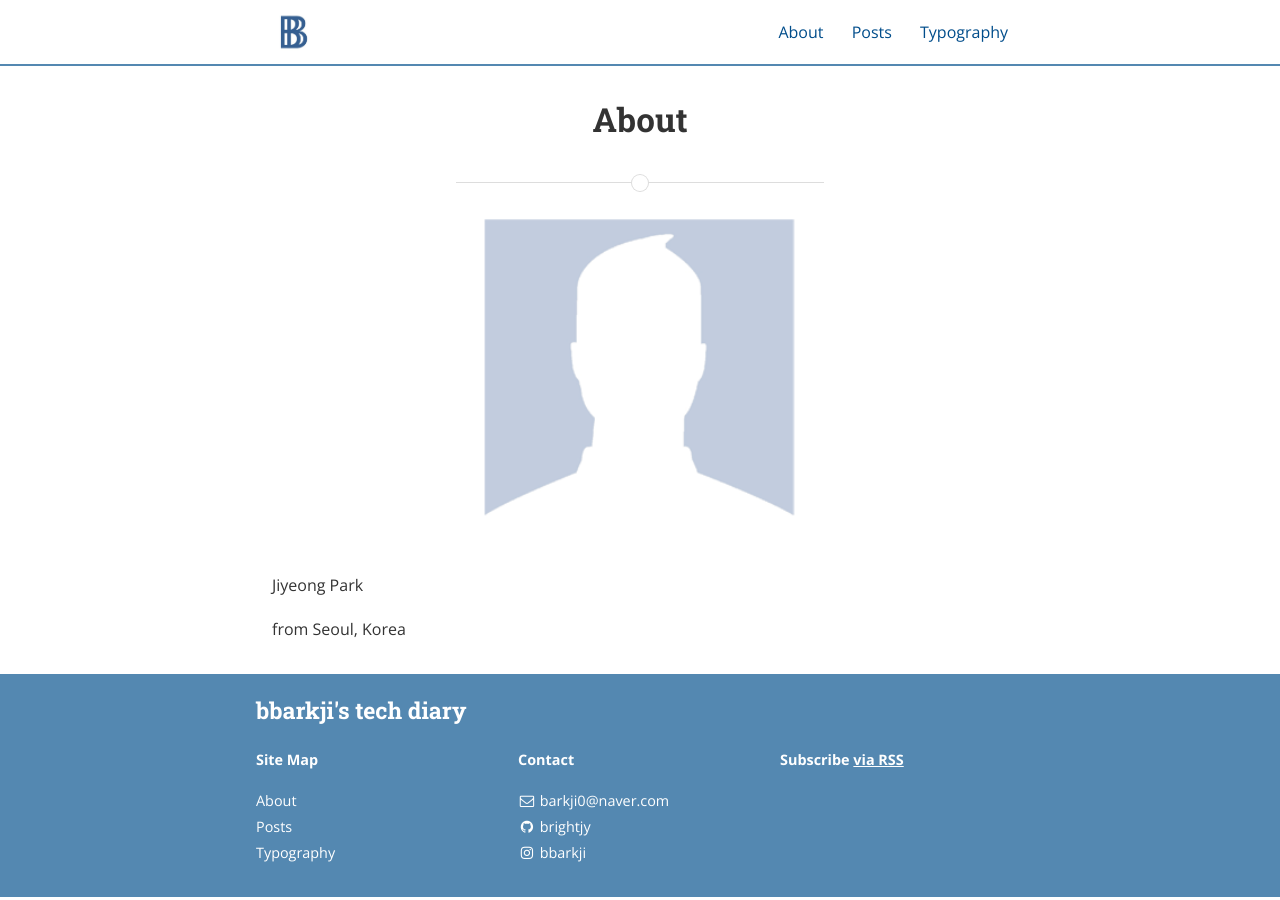
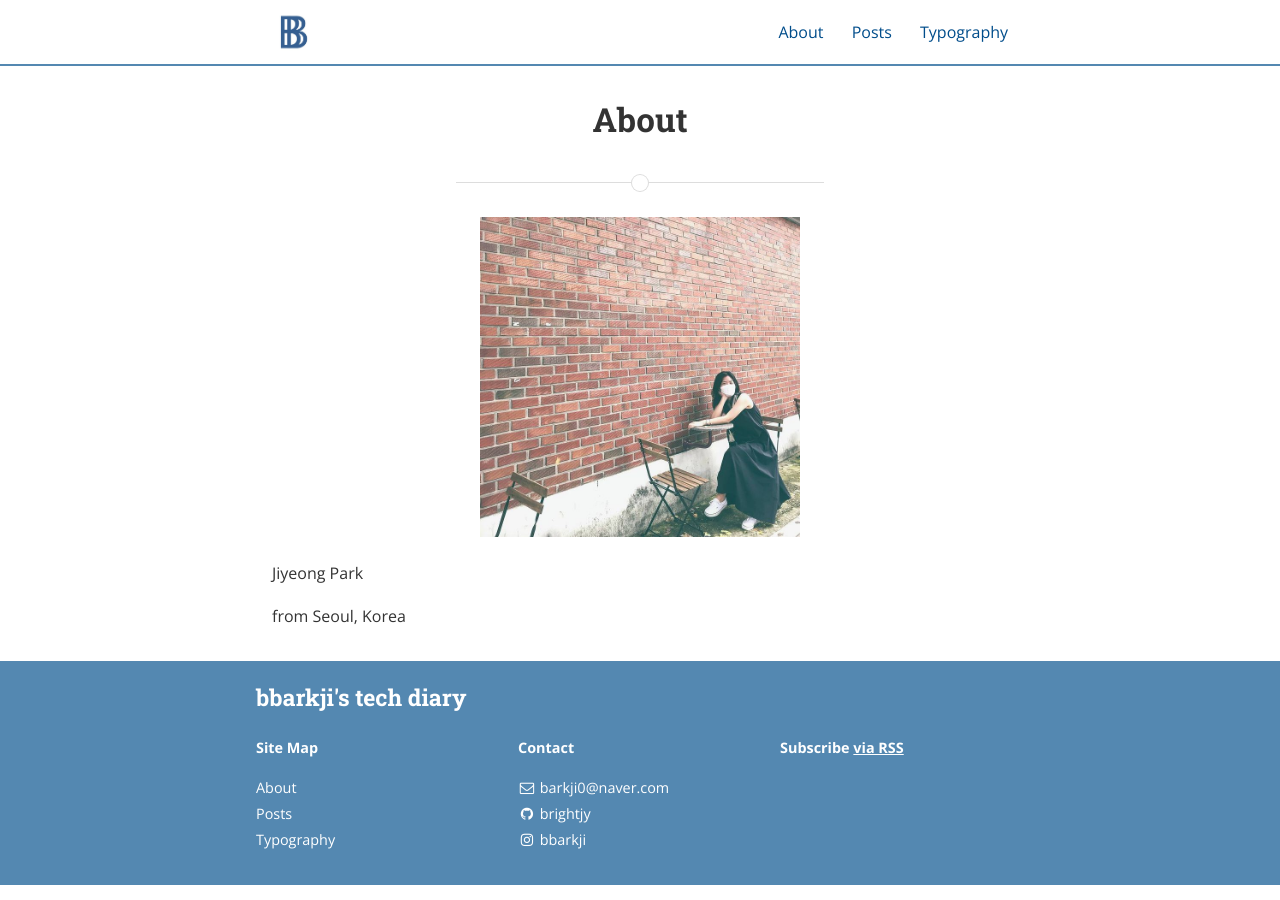
Before and after one commit to brightjy/brightjy.github.io, a Jekyll site: the page built from about.md, in a window 1280 px wide. Built offline with Jekyll 4.4.1, drawn with Linux system fonts in a browser that asks for light colours; nearby versions of some CDN libraries.

Commit message:
profile img changed

```diff
--- a/about.md
+++ b/about.md
@@ -5,7 +5,7 @@
 main_nav: true
 ---
 
-![alt text]({{ site.baseurl }}/assets/profile-placeholder.gif "Profile Picture"){:.profile}
+![alt text]({{ site.baseurl }}/assets/profile_img.jpg "Profile Picture"){:.profile}
 
 Jiyeong Park
 
```
Also changed, not shown: assets/profile_img.JPG (added).
